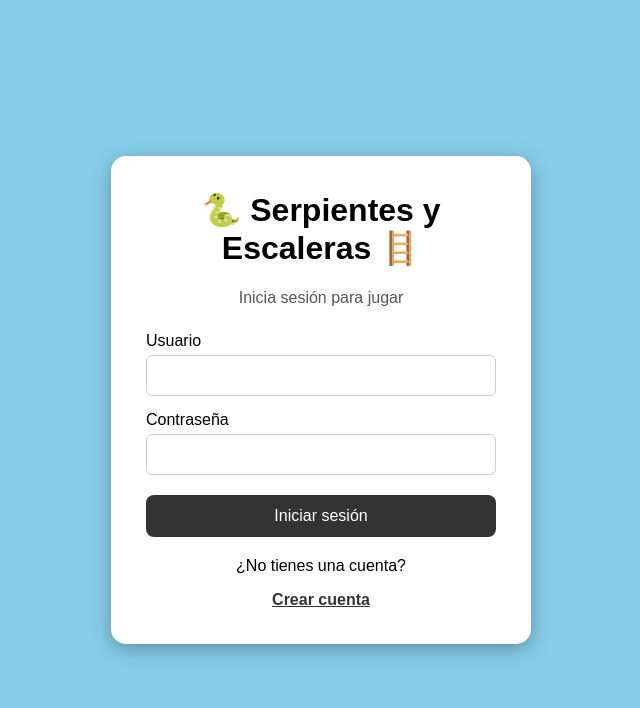
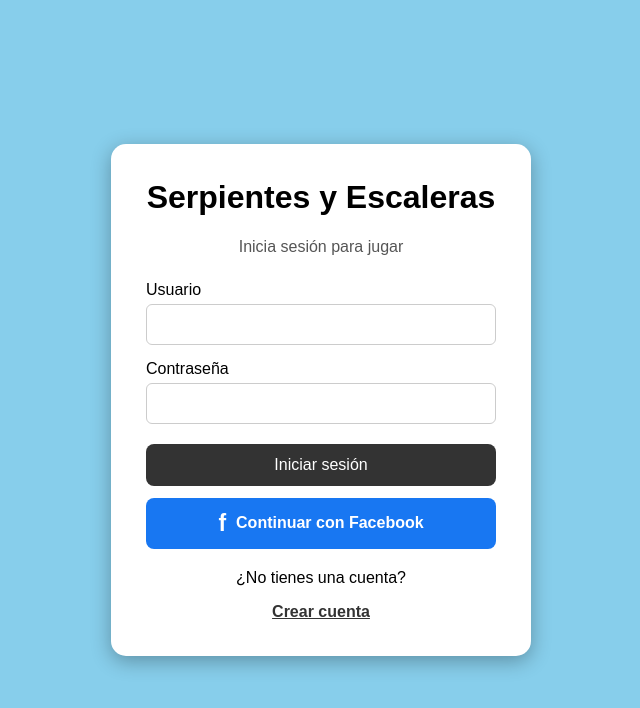
Before and after one commit to MauricioNVzz/GraficasWeb, a website: page public/index.html in a window 1280 px wide. Shown: the whole page, without its empty margins (319-959 px from the left). Drawn offline with Linux system fonts and the light colour scheme.

Commit message:
Add Facebook login option to index.html
Added Facebook login button and updated styles.

```diff
--- a/public/index.html
+++ b/public/index.html
@@ -154,6 +154,40 @@
 
     }
 
+
+.facebook-btn {
+    display: flex;
+    align-items: center;
+    justify-content: center;
+    gap: 10px;
+
+    width: 100%;
+    box-sizing: border-box;
+    margin-top: 12px;
+    padding: 12px;
+
+    background-color: #1877F2;
+    color: white;
+    text-decoration: none;
+    text-align: center;
+    font-size: 16px;
+    font-weight: bold;
+
+    border-radius: 8px;
+    cursor: pointer;
+}
+
+.facebook-btn:hover {
+    background-color: #1664c1;
+}
+
+.facebook-icon {
+    font-family: Arial, sans-serif;
+    font-size: 23px;
+    font-weight: bold;
+}
+
+
 </style>
 </head>
 
@@ -162,7 +196,7 @@
 <div class="login">
 
     <h1>
-        🐍 Serpientes y Escaleras 🪜
+        Serpientes y Escaleras
     </h1>
 
     <p class="subtitulo">
@@ -202,6 +236,10 @@
 
     </form>
 
+    <a href="/auth/facebook" class="facebook-btn">
+        <span class="facebook-icon">f</span>
+        Continuar con Facebook
+    </a>
 
     <div id="mensaje"></div>
 
```
